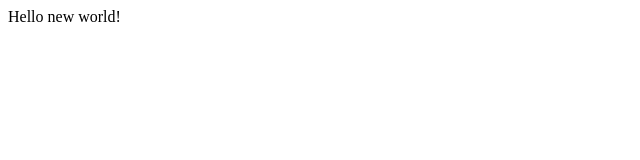
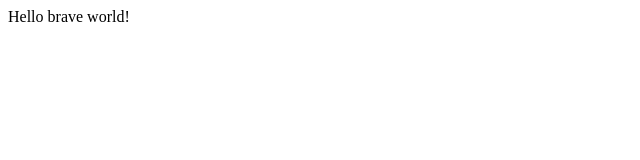
Before and after one commit to pierre-lourens/blog, a Gatsby site: page / in a window 1280 px wide. Shown: the full height of the page, 0-640 px from the left. Built offline with nearby package versions, Linux system fonts and the light colour scheme; Gatsby itself is replaced by a stand-in of ours.

Commit message:
changed wording for hello world

```diff
--- a/src/pages/index.js
+++ b/src/pages/index.js
@@ -1,5 +1,5 @@
 import React from "react"
 
 export default function Home() {
-  return <div>Hello new world!</div>
+  return <div>Hello brave world!</div>
 }
```
